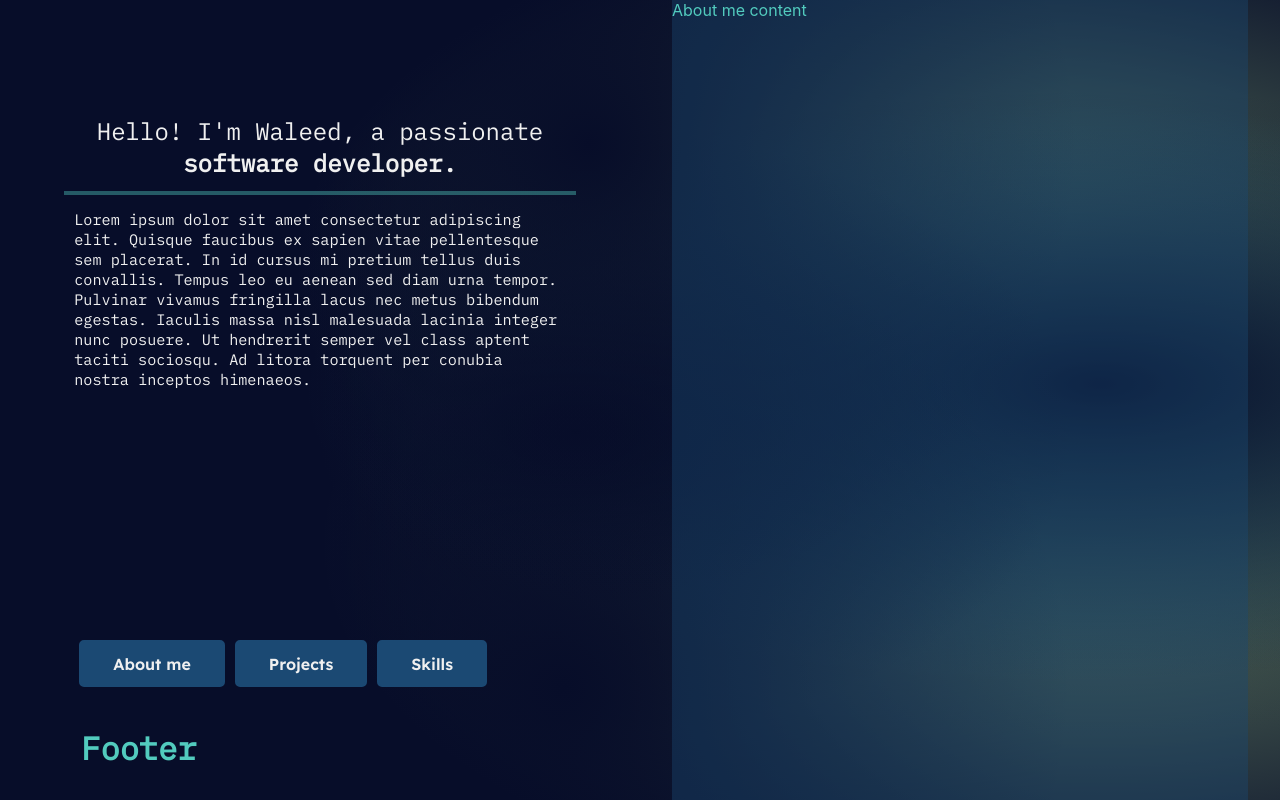
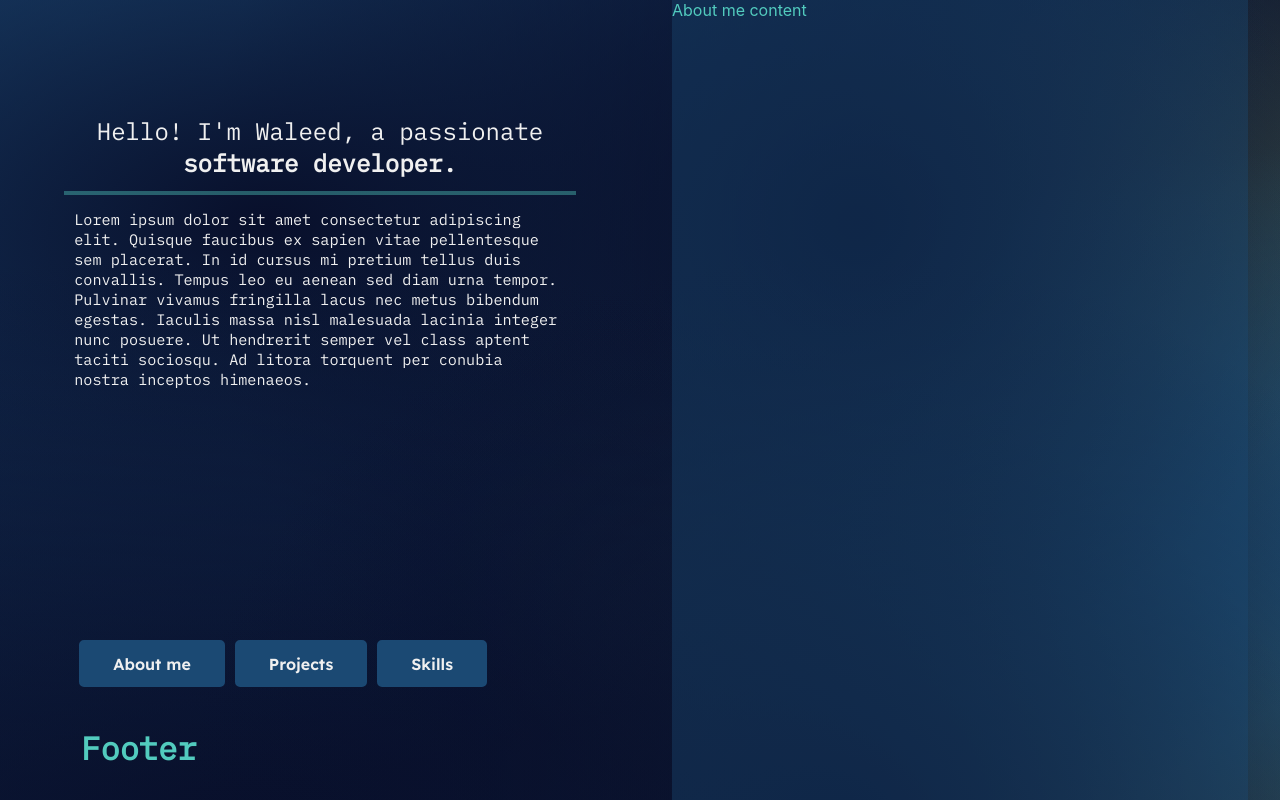
Before and after one commit to Torutu/portfolio, a React (Create React App) app: page / in a window 1280 px wide. Built offline with nearby package versions, Linux system fonts and the light colour scheme.

Commit message:
breathing

```diff
--- a/src/App.css
+++ b/src/App.css
@@ -11,21 +11,37 @@
   --calm-font-family: 'Lexend', sans-serif;
 }
 
+
 .App {
-  background-color: var(--primary-dark-color);
+  background-color: hsla(228,68%,10%,1);
   background-image:
-  radial-gradient(at 46% 18%, var(--primary-dark-color) 0px, transparent 50%),
-  radial-gradient(at 44% 86%, var(--primary-dark-color) 0px, transparent 50%),
-  radial-gradient(at 45% 54%, var(--primary-dark-color) 0px, transparent 50%),
-  radial-gradient(at 86% 48%, var(--primary-dark-color) 0px, transparent 50%),
-  radial-gradient(at 82% 49%, hsla(188,39%,36%,1) 0px, transparent 50%),
-  radial-gradient(at 85% 54%, hsla(197,18%,21%,1) 0px, transparent 50%),
-  radial-gradient(at 86% 68%, hsla(122,12%,41%,1) 0px, transparent 50%),
-  radial-gradient(at 79% 34%, hsla(122,13%,41%,1) 0px, transparent 50%);
-  background-size: cover;
+    radial-gradient(at 47% 75%, hsla(228,68%,10%,1) 0px, transparent 50%),
+    radial-gradient(at 14% 76%, hsla(228,68%,10%,1) 0px, transparent 50%),
+    radial-gradient(at 15% 20%, hsla(228,68%,10%,1) 0px, transparent 50%),
+    radial-gradient(at 48% 20%, hsla(228,68%,10%,1) 0px, transparent 50%),
+    radial-gradient(at 2% 3%, hsla(207,60%,30%,0.58) 0px, transparent 50%),
+    radial-gradient(at 2% 96%, hsla(207,60%,30%,0.44) 0px, transparent 50%),
+    radial-gradient(at 86% 48%, hsla(208,61%,30%,1) 0px, transparent 50%),
+    radial-gradient(at 82% 49%, hsla(188,39%,36%,1) 0px, transparent 50%),
+    radial-gradient(at 4% 2%, hsla(207,63%,51%,0.77) 0px, transparent 50%),
+    radial-gradient(at 85% 54%, hsla(197,18%,21%,1) 0px, transparent 50%),
+    radial-gradient(at 86% 68%, hsla(122,12%,41%,1) 0px, transparent 50%),
+    radial-gradient(at 79% 34%, hsla(122,13%,41%,1) 0px, transparent 50%);
+
+  background-size: 100% 100%;
+  animation: breatheScale 12s ease-in-out infinite;
+
+  height: 100%;
   display: grid;
-  height: 100%;
 }
+
+@keyframes breatheScale {
+  0%   { background-size: 100% 100%; }
+  50%  { background-size: 140% 140%; }
+  100% { background-size: 100% 100%; }
+}
+
+
 
 .App-logo {
   height: 40vmin;
```
